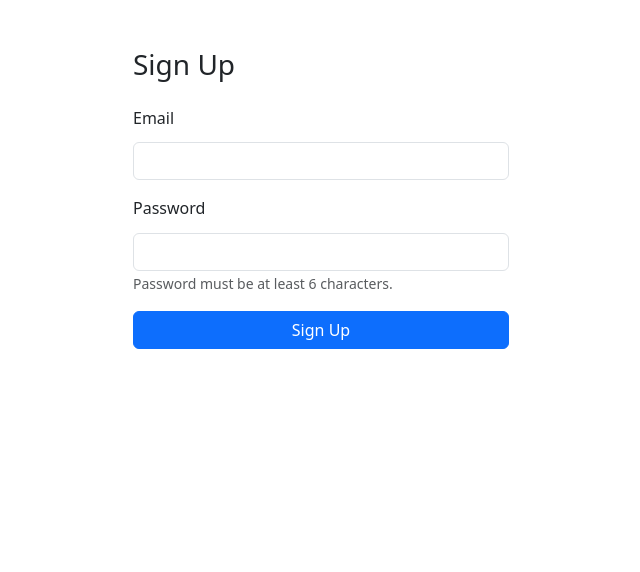
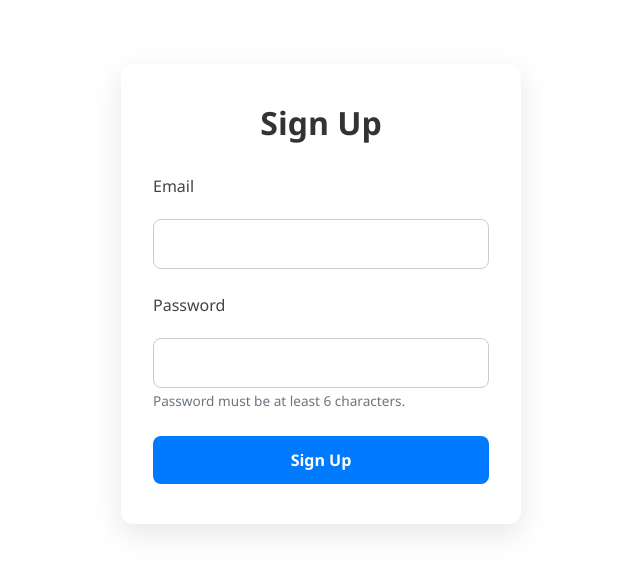
Before and after one commit to VaibhavMahajan1509/Expense_Tracker, a React (Vite) app: page /signup in a window 1280 px wide. Shown: the top 572 px of the page, without its empty margins (319-959 px from the left). Built offline with nearby package versions, Linux system fonts and the light colour scheme.

Commit message:
improved Ui of landingpage and signup and login

```diff
--- a/src/Components/LandingPage.module.css
+++ b/src/Components/LandingPage.module.css
@@ -1,6 +1,6 @@
 .heroSection {
   padding: 100px 20px;
-  background: linear-gradient(135deg, #6a11cb 0%, #2575fc 100%);
+  background: linear-gradient(135deg, #7a40b7 0%, #0762fe 100%);
   color: #fff;
   border-radius: 20px;
   margin-top: 60px;
@@ -41,8 +41,8 @@
 
 .subtext {
   font-size: 1.5rem;
-  font-weight: 300;
-  color: #444;
+  font-weight: 700;
+  color: #050000;
   margin-top: 15px;
   animation: fadeIn 1.5s ease-in;
 }
--- a/src/Components/Login.jsx
+++ b/src/Components/Login.jsx
@@ -1,7 +1,8 @@
 import { useState } from "react";
 import { useNavigate } from "react-router-dom";
 import { signInWithEmailAndPassword } from "firebase/auth";
-import { auth } from "../firebase"; // ✅ Make sure this path is correct
+import { auth } from "../firebase"; // ✅ Path to your firebase config
+import styles from "./Login.module.css";
 
 const Login = () => {
   const navigate = useNavigate();
@@ -12,10 +13,11 @@ const Login = () => {
   const handleLogin = async (e) => {
     e.preventDefault();
     setError("");
+
     try {
       await signInWithEmailAndPassword(auth, email, password);
-      localStorage.setItem("user", email); // Optional: store user
-      navigate("/dashboard"); // Redirect to dashboard on success
+      localStorage.setItem("user", email);
+      navigate("/dashboard");
     } catch (err) {
       setError("Invalid email or password");
       console.error(err);
@@ -23,35 +25,35 @@ const Login = () => {
   };
 
   return (
-    <div className="container mt-5">
-      <h2>Login</h2>
-      {error && <div className="alert alert-danger">{error}</div>}
-      <form onSubmit={handleLogin} className="mt-4">
-        <div className="mb-3">
-          <label>Email</label>
+    <form onSubmit={handleLogin} className={styles.formWrapper}>
+      <h2 className={styles.title}>Login</h2>
+
+      {error && <div className={styles.error}>{error}</div>}
+
+      <div className={styles.inputGroup}>
+        <label className={styles.label}>Email</label>
         <input
           type="email"
-            className="form-control"
+          className={styles.input}
           value={email}
           onChange={(e) => setEmail(e.target.value)}
           required
         />
       </div>
 
-        <div className="mb-3">
-          <label>Password</label>
+      <div className={styles.inputGroup}>
+        <label className={styles.label}>Password</label>
         <input
           type="password"
-            className="form-control"
+          className={styles.input}
           value={password}
           onChange={(e) => setPassword(e.target.value)}
           required
         />
       </div>
 
-        <button type="submit" className="btn btn-primary">Login</button>
+      <button type="submit" className={styles.submitBtn}>Login</button>
     </form>
-    </div>
   );
 };
 
--- /dev/null
+++ b/src/Components/Login.module.css
@@ -0,0 +1,81 @@
+.formWrapper {
+    max-width: 400px;
+    margin: 4rem auto;
+    background: #ffffff;
+    padding: 2.5rem 2rem;
+    border-radius: 12px;
+    box-shadow: 0 10px 30px rgba(0, 0, 0, 0.1);
+    font-family: 'Segoe UI', sans-serif;
+  }
+
+  .title {
+    font-size: 2rem;
+    font-weight: 700;
+    color: #333;
+    margin-bottom: 2rem;
+    text-align: center;
+  }
+
+  .inputGroup {
+    margin-bottom: 1.5rem;
+  }
+
+  .label {
+    font-weight: 500;
+    color: #444;
+    display: block;
+    margin-bottom: 0.5rem;
+    font-size: 1rem;
+  }
+
+  .input {
+    width: 100%;
+    padding: 0.75rem 1rem;
+    border: 1px solid #ccc;
+    border-radius: 8px;
+    font-size: 1rem;
+    transition: all 0.3s ease;
+  }
+
+  .input:focus {
+    border-color: #007bff;
+    box-shadow: 0 0 0 3px rgba(0, 123, 255, 0.15);
+    outline: none;
+  }
+
+  .error {
+    background-color: #ffe2e2;
+    color: #b00020;
+    padding: 0.75rem 1rem;
+    border-radius: 8px;
+    margin-bottom: 1.5rem;
+    font-size: 0.95rem;
+  }
+
+  .submitBtn {
+    width: 100%;
+    padding: 0.75rem;
+    background-color: #007bff;
+    color: white;
+    font-size: 1rem;
+    font-weight: 600;
+    border: none;
+    border-radius: 8px;
+    cursor: pointer;
+    transition: background-color 0.3s ease;
+  }
+
+  .submitBtn:hover {
+    background-color: #0056b3;
+  }
+
+  @media (max-width: 480px) {
+    .formWrapper {
+      margin: 2rem 1rem;
+      padding: 2rem 1.5rem;
+    }
+
+    .title {
+      font-size: 1.5rem;
+    }
+  }
--- a/src/Components/Navbar.jsx
+++ b/src/Components/Navbar.jsx
@@ -1,21 +1,30 @@
-// src/components/Navbar.jsx
 import { Link } from "react-router-dom";
-import "bootstrap/dist/css/bootstrap.min.css";
+import { useState } from "react";
+import styles from "./Navbar.module.css";
 
 const Navbar = () => {
+  const [isMenuOpen, setIsMenuOpen] = useState(false);
+
+  const toggleMenu = () => setIsMenuOpen(!isMenuOpen);
+
   return (
-    <nav className="navbar navbar-expand-lg navbar-dark bg-dark">
-      <div className="container">
-        <Link className="navbar-brand" to="/">Expense Tracker</Link>
-        <div className="collapse navbar-collapse justify-content-end">
-          <ul className="navbar-nav">
-            <li className="nav-item">
-              <Link className="nav-link" to="/login">Login</Link>
-            </li>
-            <li className="nav-item">
-              <Link className="nav-link" to="/signup">Sign Up</Link>
-            </li>
-          </ul>
+    <nav className={styles.navbar}>
+      <div className={styles.container}>
+        <Link to="/" className={styles.logo}>
+          Expense Tracker
+        </Link>
+
+        <button className={styles.menuButton} onClick={toggleMenu}>
+          ☰
+        </button>
+
+        <div className={`${styles.navLinks} ${isMenuOpen ? styles.show : ""}`}>
+          <Link to="/login" className={styles.link} onClick={() => setIsMenuOpen(false)}>
+            Login
+          </Link>
+          <Link to="/signup" className={styles.link} onClick={() => setIsMenuOpen(false)}>
+            Sign Up
+          </Link>
         </div>
       </div>
     </nav>
--- /dev/null
+++ b/src/Components/Navbar.module.css
@@ -0,0 +1,84 @@
+.navbar {
+    background-color: #1f1f1f;
+    padding: 1rem 1.5rem;
+    color: white;
+    position: sticky;
+    top: 0;
+    z-index: 1000;
+  }
+
+  .container {
+    max-width: 1200px;
+    margin: auto;
+    display: flex;
+    justify-content: space-between;
+    align-items: center;
+  }
+
+  .logo {
+    font-size: 1.5rem;
+    font-weight: 600;
+    color: white;
+    text-decoration: none;
+  }
+
+  .menuButton {
+    display: none;
+    font-size: 1.8rem;
+    background: none;
+    color: white;
+    border: none;
+    cursor: pointer;
+  }
+
+  .navLinks {
+    display: flex;
+    gap: 1.5rem;
+  }
+
+  .link {
+    color: white;
+    text-decoration: none;
+    font-weight: 500;
+    transition: color 0.2s ease;
+  }
+
+  .link:hover {
+    color: #ffc107;
+  }
+
+  /* Responsive Design */
+  @media (max-width: 768px) {
+    .menuButton {
+      display: block;
+    }
+
+    .navLinks {
+      display: none;
+      flex-direction: column;
+      gap: 1rem;
+      position: absolute;
+      top: 100%;
+      right: 1rem;
+      background-color: #1f1f1f;
+      padding: 1rem;
+      border-radius: 8px;
+      box-shadow: 0 8px 20px rgba(0, 0, 0, 0.3);
+      animation: fadeIn 0.3s ease-in-out;
+    }
+
+    .show {
+      display: flex;
+    }
+  }
+
+  @keyframes fadeIn {
+    from {
+      opacity: 0;
+      transform: translateY(-10%);
+    }
+    to {
+      opacity: 1;
+      transform: translateY(0);
+    }
+  }
--- a/src/Components/SignUp.jsx
+++ b/src/Components/SignUp.jsx
@@ -1,18 +1,18 @@
 import { useState } from "react";
 import { useNavigate } from "react-router-dom";
 import { getAuth, createUserWithEmailAndPassword } from "firebase/auth";
+import styles from "./SignUp.module.css";
 
 const SignUp = () => {
   const [email, setEmail] = useState("");
   const [password, setPassword] = useState("");
-  const [error, setError] = useState(""); // 🔥 Add this line
+  const [error, setError] = useState("");
   const navigate = useNavigate();
 
   const handleSignup = async (e) => {
     e.preventDefault();
-    setError(""); // Clear previous errors
+    setError("");
 
-    // 🔴 Password validation
     if (password.length < 6) {
       setError("Password must be at least 6 characters.");
       return;
@@ -21,7 +21,7 @@ const SignUp = () => {
     const auth = getAuth();
     try {
       await createUserWithEmailAndPassword(auth, email, password);
-      localStorage.setItem("user", email); // optional
+      localStorage.setItem("user", email);
       navigate("/dashboard");
     } catch (error) {
       if (error.code === "auth/email-already-in-use") {
@@ -36,35 +36,37 @@ const SignUp = () => {
   };
 
   return (
-    <form onSubmit={handleSignup} className="container mt-5" style={{ maxWidth: "400px" }}>
-      <h3 className="mb-4">Sign Up</h3>
+    <form onSubmit={handleSignup} className={styles.formWrapper}>
+      <h3 className={styles.title}>Sign Up</h3>
 
-      {error && <div className="alert alert-danger">{error}</div>}
+      {error && <div className={styles.error}>{error}</div>}
 
-      <div className="mb-3">
-        <label>Email</label>
+      <div className={styles.inputGroup}>
+        <label className={styles.label}>Email</label>
         <input
           type="email"
-          className="form-control"
+          className={styles.input}
           value={email}
           onChange={(e) => setEmail(e.target.value)}
           required
         />
       </div>
 
-      <div className="mb-3">
-        <label>Password</label>
+      <div className={styles.inputGroup}>
+        <label className={styles.label}>Password</label>
         <input
           type="password"
-          className="form-control"
+          className={styles.input}
           value={password}
           onChange={(e) => setPassword(e.target.value)}
           required
         />
-        <small className="text-muted">Password must be at least 6 characters.</small>
+        <small className={styles.helperText}>
+          Password must be at least 6 characters.
+        </small>
       </div>
 
-      <button type="submit" className="btn btn-primary w-100">Sign Up</button>
+      <button type="submit" className={styles.submitBtn}>Sign Up</button>
     </form>
   );
 };
--- /dev/null
+++ b/src/Components/SignUp.module.css
@@ -0,0 +1,87 @@
+.formWrapper {
+    max-width: 400px;
+    margin: 4rem auto;
+    background: #ffffff;
+    padding: 2.5rem 2rem;
+    border-radius: 12px;
+    box-shadow: 0 10px 30px rgba(0, 0, 0, 0.1);
+    font-family: 'Segoe UI', sans-serif;
+  }
+
+  .title {
+    font-size: 2rem;
+    font-weight: 700;
+    color: #333;
+    margin-bottom: 2rem;
+    text-align: center;
+  }
+
+  .inputGroup {
+    margin-bottom: 1.5rem;
+  }
+
+  .label {
+    font-weight: 500;
+    color: #444;
+    display: block;
+    margin-bottom: 0.5rem;
+    font-size: 1rem;
+  }
+
+  .input {
+    width: 100%;
+    padding: 0.75rem 1rem;
+    border: 1px solid #ccc;
+    border-radius: 8px;
+    font-size: 1rem;
+    transition: all 0.3s ease;
+  }
+
+  .input:focus {
+    border-color: #007bff;
+    box-shadow: 0 0 0 3px rgba(0, 123, 255, 0.15);
+    outline: none;
+  }
+
+  .helperText {
+    font-size: 0.85rem;
+    color: #6c757d;
+    margin-top: 0.3rem;
+  }
+
+  .error {
+    background-color: #ffe2e2;
+    color: #b00020;
+    padding: 0.75rem 1rem;
+    border-radius: 8px;
+    margin-bottom: 1.5rem;
+    font-size: 0.95rem;
+  }
+
+  .submitBtn {
+    width: 100%;
+    padding: 0.75rem;
+    background-color: #007bff;
+    color: white;
+    font-size: 1rem;
+    font-weight: 600;
+    border: none;
+    border-radius: 8px;
+    cursor: pointer;
+    transition: background-color 0.3s ease;
+  }
+
+  .submitBtn:hover {
+    background-color: #0056b3;
+  }
+
+  @media (max-width: 480px) {
+    .formWrapper {
+      margin: 2rem 1rem;
+      padding: 2rem 1.5rem;
+    }
+
+    .title {
+      font-size: 1.5rem;
+    }
+  }
```
Lines whose indentation alone changed are shown as unchanged.
